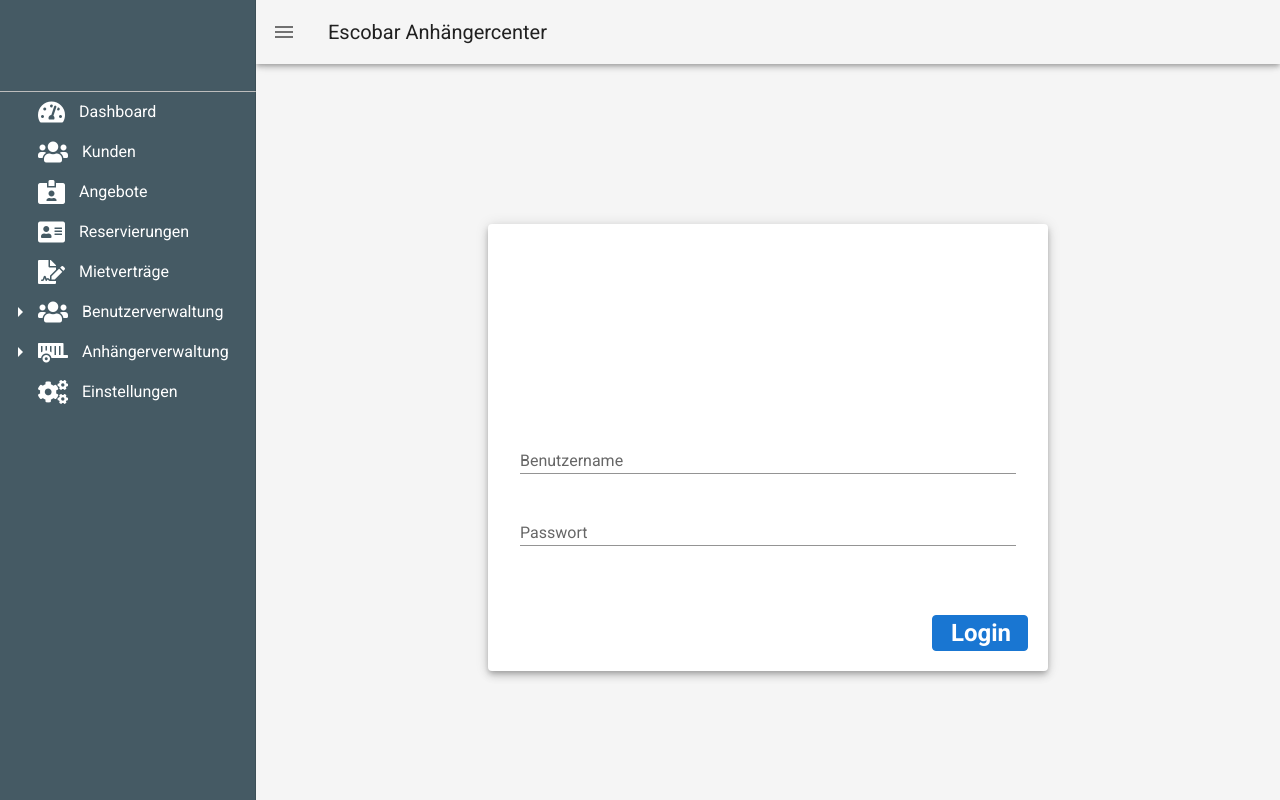
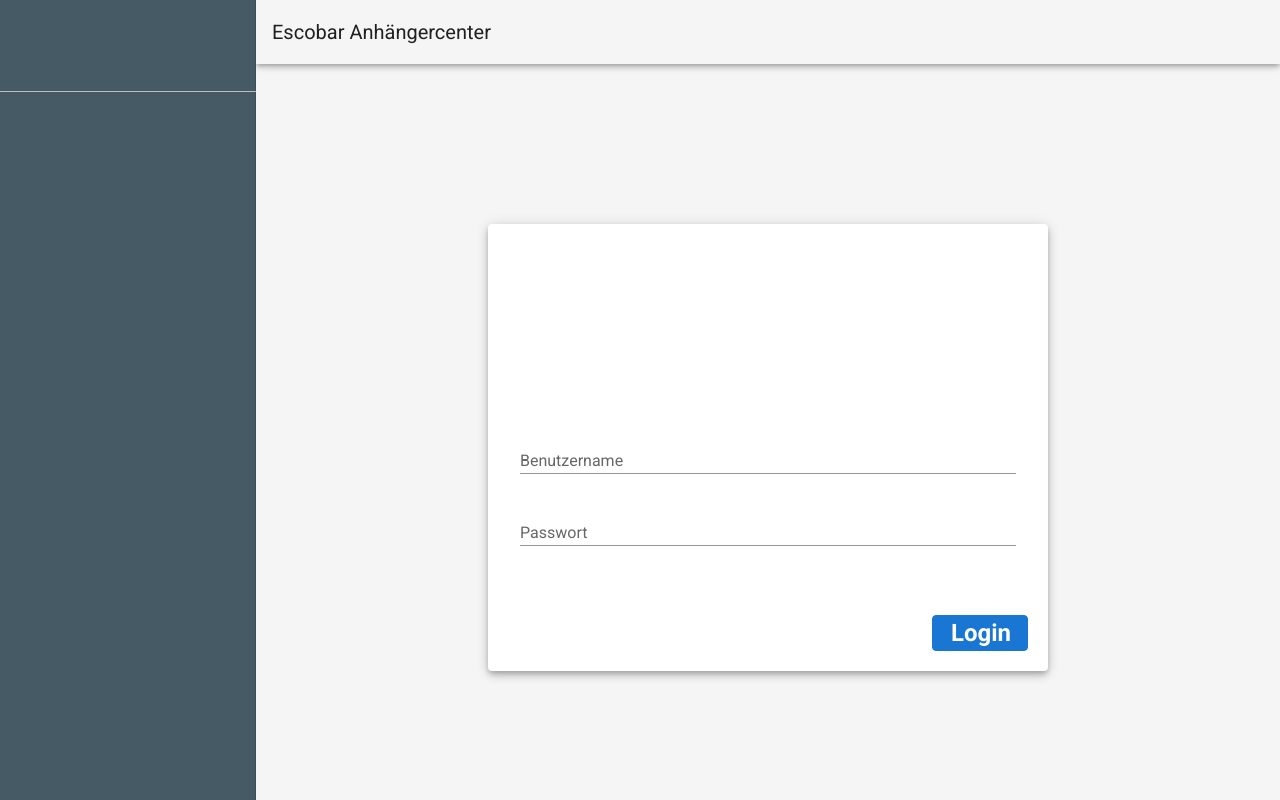
Before and after one commit to Karag2006/vermietung2021_frontend, a Vue app: page /login in a window 1280 px wide. Built offline with nearby package versions, Linux system fonts and the light colour scheme.

Commit message:
nav Menu

```diff
--- a/src/App.vue
+++ b/src/App.vue
@@ -3,11 +3,12 @@
         <nav-drawer />
         <v-app-bar app>
             <v-app-bar-nav-icon
+                v-if="$store.state.auth.status.loggedIn"
                 @click="$store.commit('toggleNavDrawer')"
             ></v-app-bar-nav-icon>
 
             <v-toolbar-title>Escobar Anhängercenter</v-toolbar-title>
-            <div class="mr-5 ml-auto">
+            <div class="mr-0 ml-auto mr-md-5">
                 <v-menu
                     transition="slide-y-transition"
                     bottom
--- a/src/components/layout/Drawer.vue
+++ b/src/components/layout/Drawer.vue
@@ -6,57 +6,20 @@
 
         <v-divider class="grey lighten-1"></v-divider>
 
-        <v-treeview
-            v-model="tree"
-            :active="active"
-            activatable
-            return-object
-            :items="items"
-            item-key="name"
-            open-on-click
-            dark
-            dense
-            @update:active="useMenuEntry"
-        >
-            <template v-slot:prepend="{ item }">
-                <v-icon class="mr-2">
-                    {{ item.icon }}
-                </v-icon>
-            </template>
-        </v-treeview>
+        <NavMenu />
+
     </v-navigation-drawer>
 </template>
 
 <script>
 export default {
+    components: {
+        "NavMenu": require("@/components/layout/NavMenu.vue").default,
+    },
     data() {
         return {
             active: [],
             tree: [],
-            items: [
-                { name: "Dashboard", icon: "fas fa-tachometer-alt", link:"/dashboard" },
-                { name: "Kunden", icon: "fas fa-users" },
-                { name: "Angebote", icon: "fas fa-id-card-alt" },
-                { name: "Reservierungen", icon: "fas fa-address-card" },
-                { name: "Mietverträge", icon: "fas fa-file-signature" },
-                {
-                    name: "Benutzerverwaltung",
-                    icon: "fas fa-users",
-                    children: [
-                        { name: "Rollen", icon: "fas fa-user-tag" },
-                        { name: "Benutzer", icon: "fas fa-users-cog" },
-                    ],
-                },
-                {
-                    name: "Anhängerverwaltung",
-                    icon: "fas fa-trailer",
-                    children: [
-                        { name: "Anhänger", icon: "fas fa-trailer" },
-                        { name: "Zubehör", icon: "fas fa-sitemap" },
-                    ],
-                },
-                { name: "Einstellungen", icon: "fas fa-cogs" },
-            ],
             right: null,
         };
     },
@@ -74,6 +37,11 @@ export default {
             }
         }
     },
+    mounted() {
+        if (this.$store.state.auth.status.loggedIn) {
+            this.$store.dispatch('getNavMenu')
+        }
+    },
 };
 </script>
 
--- /dev/null
+++ b/src/components/layout/NavMenu.vue
@@ -0,0 +1,35 @@
+<template>
+    <v-list dark dense>
+        <div v-for="entry in $store.state.navigation.navMenu" :key="entry.id">
+            <v-list-item v-if="!entry.children">
+                <v-list-item-icon>
+                    <v-icon>{{ entry.icon }}</v-icon>
+                </v-list-item-icon>
+
+                <v-list-item-title>{{ entry.name }}</v-list-item-title>
+            </v-list-item>
+            <v-list-group v-else :prepend-icon="entry.icon">
+                <template v-slot:activator>
+                    <v-list-item-title>{{ entry.name }}</v-list-item-title>
+                </template>
+                <div v-for="child in entry.children" :key="child.id">
+                    <v-list-item class="ml-5">
+                        <v-list-item-icon>
+                            <v-icon>{{ child.icon }}</v-icon>
+                        </v-list-item-icon>
+
+                        <v-list-item-title>{{ child.name }}</v-list-item-title>
+                    </v-list-item>
+                </div>
+            </v-list-group>
+        </div>
+    </v-list>
+</template>
+
+<script>
+export default {
+
+};
+</script>
+
+<style></style>
--- a/src/services/auth-header.js
+++ b/src/services/auth-header.js
@@ -1,5 +1,15 @@
+import store from "@/store/index.js";
+
 export default function authHeader() {
-    let user = JSON.parse(localStorage.getItem("user"));
+    let user = store.state.auth.user;
+
+    const expire = new Date(user.decode.exp * 1000);
+    const now = new Date();
+
+    if (expire < now) {
+        user = null;
+        store.dispatch('userLogout')
+    }
 
     if (user && user.token) {
         return { Authorization: "Bearer " + user.token };
--- a/src/store/auth.module.js
+++ b/src/store/auth.module.js
@@ -45,7 +45,7 @@ export default {
     },
 
     actions: {
-        userLogin({ commit, state, rootState }, user) {
+        userLogin({ dispatch, commit, state, rootState }, user) {
             axios
                 .post(rootState.baseApiUrl + "login", {
                     username: user.username,
@@ -60,6 +60,7 @@ export default {
                         user.token = response.data.token;
                         delete user.password
                         commit("loginSuccess", user);
+                        dispatch("getNavMenu");
                         setTimeout(
                             () => router.push({ path: "/dashboard" }),
                             100
@@ -73,6 +74,7 @@ export default {
         },
         userLogout({ commit }) {
             localStorage.removeItem("user");
+            commit("clearNavMenu")
             commit("logout");
         },
     },
--- a/src/store/navigation.js
+++ b/src/store/navigation.js
@@ -1,11 +1,33 @@
+import authHeader from '@/services/auth-header'
+import axios from 'axios';
+
 export default {
     state: {
         drawer: null,
+        navMenu: [],
     },
     mutations: {
         toggleNavDrawer(state) {
             state.drawer = !state.drawer;
         },
+        setNavMenu(state, data) {
+            Object.keys(data).forEach(element => {
+                state.navMenu.push(data[element]);
+            })
+        },
+        clearNavMenu(state) {
+            state.navMenu = []
+        }
     },
-    actions: {},
+    actions: {
+        getNavMenu({ commit, state, rootState }) {
+            axios
+                .get(rootState.baseApiUrl + "nav", {
+                    headers: authHeader()
+                })
+                .then((response) => {
+                    commit('setNavMenu', response.data)
+                });
+        }
+    },
 };
--- a/src/views/Dashboard.vue
+++ b/src/views/Dashboard.vue
@@ -1,16 +1,30 @@
 <template>
-  <div>
-    Dashboard {{$store.state.auth.user.username ? $store.state.auth.user.username : ''}}<br>
-    Token expires at : {{new Date($store.state.auth.user.decode.exp * 1000)}}
-  </div>
+    <div>
+        Dashboard
+        {{
+            $store.state.auth.user.username
+                ? $store.state.auth.user.username
+                : ""
+        }}<br />
+        Token expires at :
+        {{ new Date($store.state.auth.user.decode.exp * 1000) }}
+
+        <v-btn
+            color="primary"
+            dark
+            elevation="2"
+            @click="$store.dispatch('getNavMenu')"
+        >
+            <v-icon dark class="mr-2">
+                fas fa-user
+            </v-icon>
+            {{ $store.state.auth.user.username }}
+        </v-btn>
+    </div>
 </template>
 
 <script>
-export default {
-
-}
+export default {};
 </script>
 
-<style>
-
-</style>
+<style></style>
```
